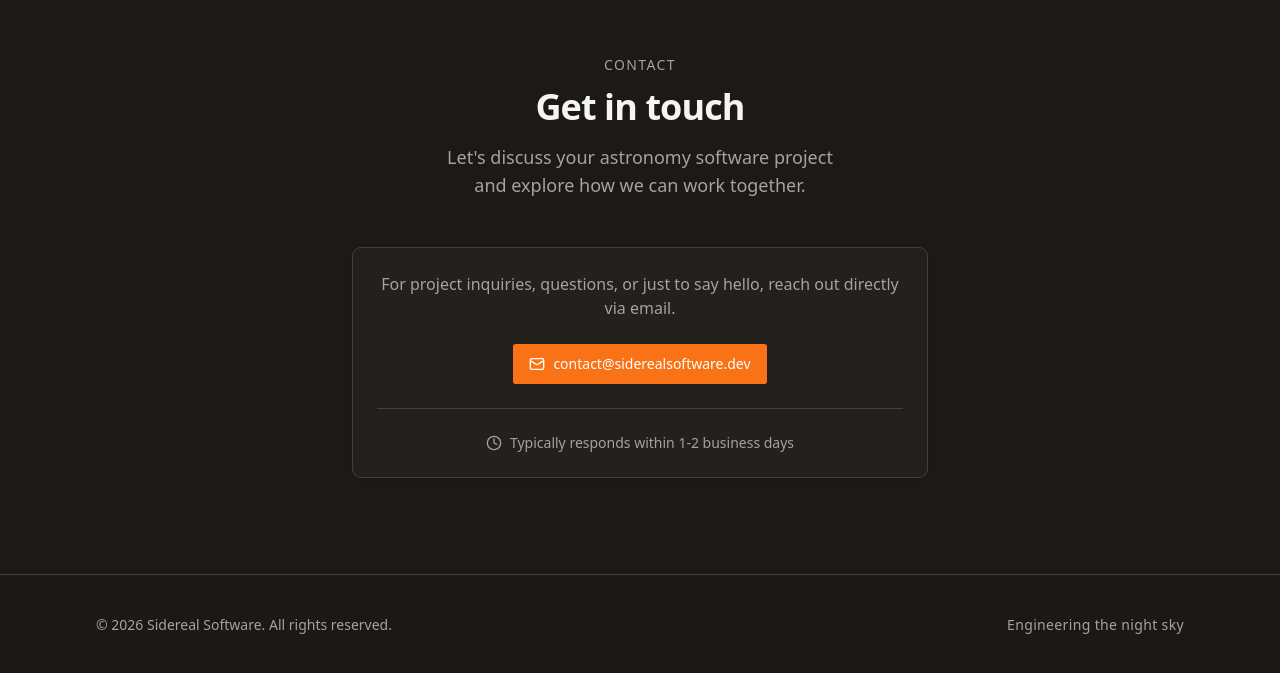
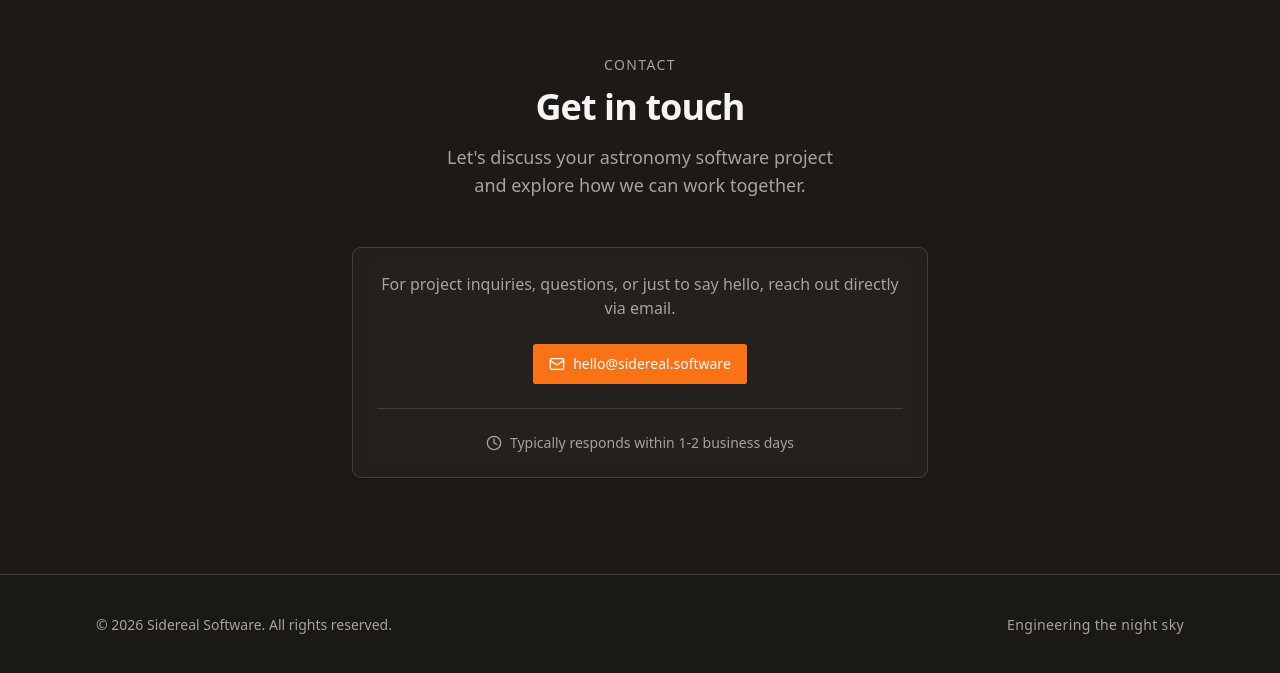
Before and after one commit to sidereal-software/sidereal-software.github.io, a React (Vite) app: page / in a window 1280 px wide. Shown: the part 5432-6105 px from the top of the page. Built offline with nearby package versions, Linux system fonts and the light colour scheme.

Commit message:
fix(site): change contact email to hello@sidereal.software

```diff
--- a/src/components/sections/contact.tsx
+++ b/src/components/sections/contact.tsx
@@ -5,7 +5,7 @@ import { Button } from '@/components/ui/button'
 import { Card, CardContent } from '@/components/ui/card'
 import { Separator } from '@/components/ui/separator'
 
-const CONTACT_EMAIL = 'contact@siderealsoftware.dev'
+const CONTACT_EMAIL = 'hello@sidereal.software'
 
 export function Contact() {
   return (
```
Also changed, not shown: 1 other file (tests, documents, lock files or other folders).
